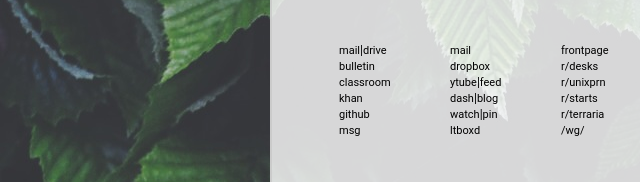
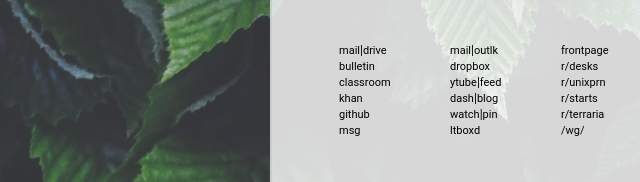
Before and after one commit to Ax8000TauN/startpageY, a plain HTML site: page index.html in a window 1280 px wide. Shown: the part 301-483 px from the top of the page, 32-672 px from the left. Drawn offline with nearby package versions, Linux system fonts and the light colour scheme.

Commit message:
Update index.html

```diff
--- a/index.html
+++ b/index.html
@@ -93,7 +93,7 @@
 						<li><a href="https://www.messenger.com">msg</a>
 					</ul>
 					<ul>
-						<li><a href="https://mail.google.com">mail</a>
+						<li><a href="https://mail.google.com">mail</a>|<a href="https://outlook.live.com/mail/">outlk</a>
 						<li><a href="https://dropbox.com">dropbox</a>
 						<li><a href="https://www.youtube.com">ytube</a>|<a href="https://www.youtube.com/feed/subscriptions?flow=1">feed</a>
 						<li><a href="http://tumblr.com/dashboard">dash</a>|<a href="https://innerspaceboy.tumblr.com">blog</a>
```
